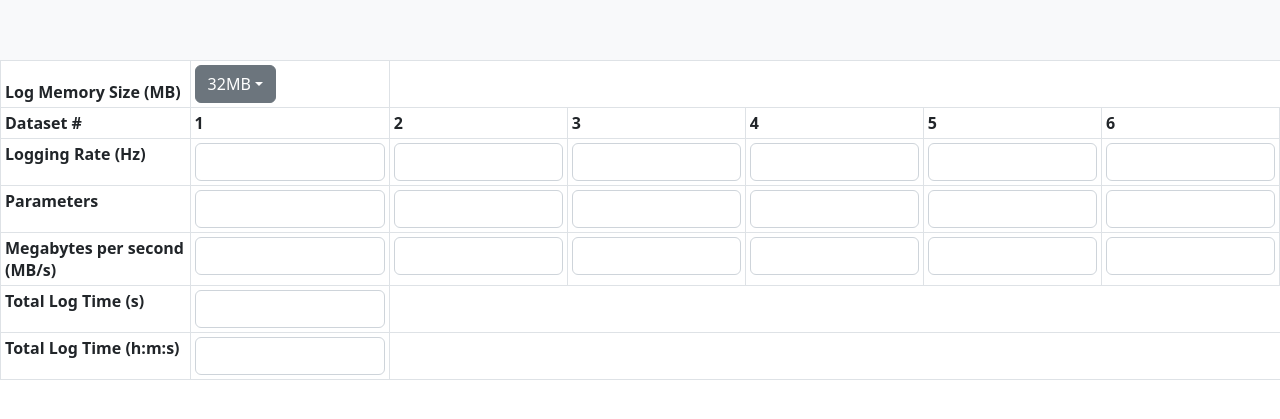
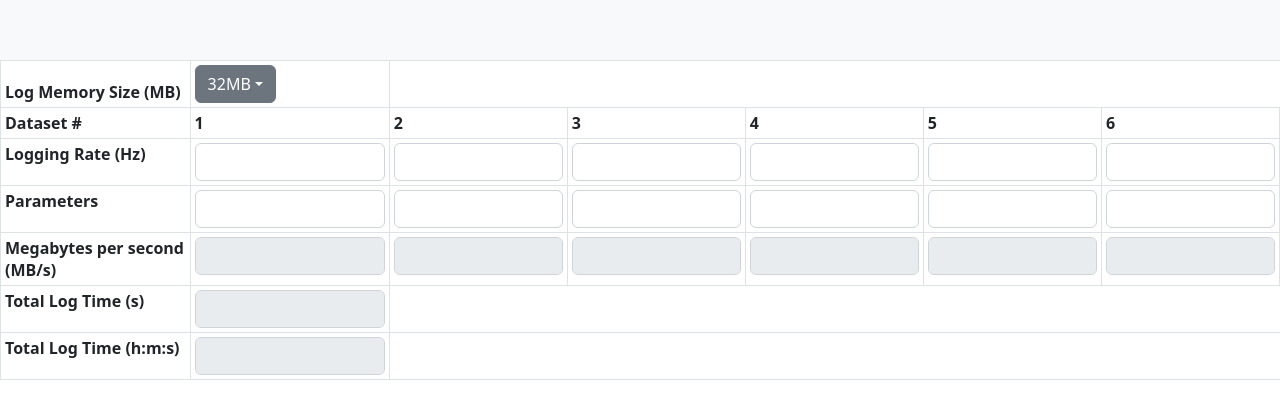
Before and after one commit to wedge206/EmtronEcuLogCalc, a plain HTML site: page index.html in a window 1280 px wide. Shown: the part 145-564 px from the top of the page. Drawn offline with nearby package versions, Linux system fonts and the light colour scheme; a script that the page names is missing.

Commit message:
Disabled the read-only fields and changed default memory size

```diff
--- a/calculator.js
+++ b/calculator.js
@@ -23,7 +23,7 @@ function ParseLogTime(totalTime) {
 }
 
 var dataModel = function() {
-    this.memSize = ko.observable(4);
+    this.memSize = ko.observable(32);
 
     this.mem32Clicked = function() { this.memSize(32); }
     this.mem24Clicked = function() { this.memSize(24); }
--- a/index.html
+++ b/index.html
@@ -61,20 +61,20 @@
               </tr>
               <tr>
                 <th scope="row">Megabytes per second (MB/s)</th>
-                <td><input type="text" class="form-control" data-bind='value: dataset1Bytes'></input></td>
-                <td><input type="text" class="form-control" data-bind='value: dataset2Bytes'></input></td>
-                <td><input type="text" class="form-control" data-bind='value: dataset3Bytes'></input></td>
-                <td><input type="text" class="form-control" data-bind='value: dataset4Bytes'></input></td>
-                <td><input type="text" class="form-control" data-bind='value: dataset5Bytes'></input></td>
-                <td><input type="text" class="form-control" data-bind='value: dataset6Bytes'></input></td>
+                <td><input type="text" class="form-control" data-bind='value: dataset1Bytes' disabled="true"></input></td>
+                <td><input type="text" class="form-control" data-bind='value: dataset2Bytes' disabled="true"></input></td>
+                <td><input type="text" class="form-control" data-bind='value: dataset3Bytes' disabled="true"></input></td>
+                <td><input type="text" class="form-control" data-bind='value: dataset4Bytes' disabled="true"></input></td>
+                <td><input type="text" class="form-control" data-bind='value: dataset5Bytes' disabled="true"></input></td>
+                <td><input type="text" class="form-control" data-bind='value: dataset6Bytes' disabled="true"></input></td>
               </tr>
               <tr>
                 <th scope="row">Total Log Time (s)</th>
-                <td><input type="text" class="form-control" data-bind='value: logTime'></input></td>
+                <td><input type="text" class="form-control" data-bind='value: logTime' disabled="true"></input></td>
               </tr>
               <tr>
                 <th scope="row">Total Log Time (h:m:s)</th>
-                <td><input type="text" class="form-control" data-bind='value: logParsedTime'></input></td>
+                <td><input type="text" class="form-control" data-bind='value: logParsedTime' disabled="true"></input></td>
               </tr>
             </tbody>
           </table>
```
